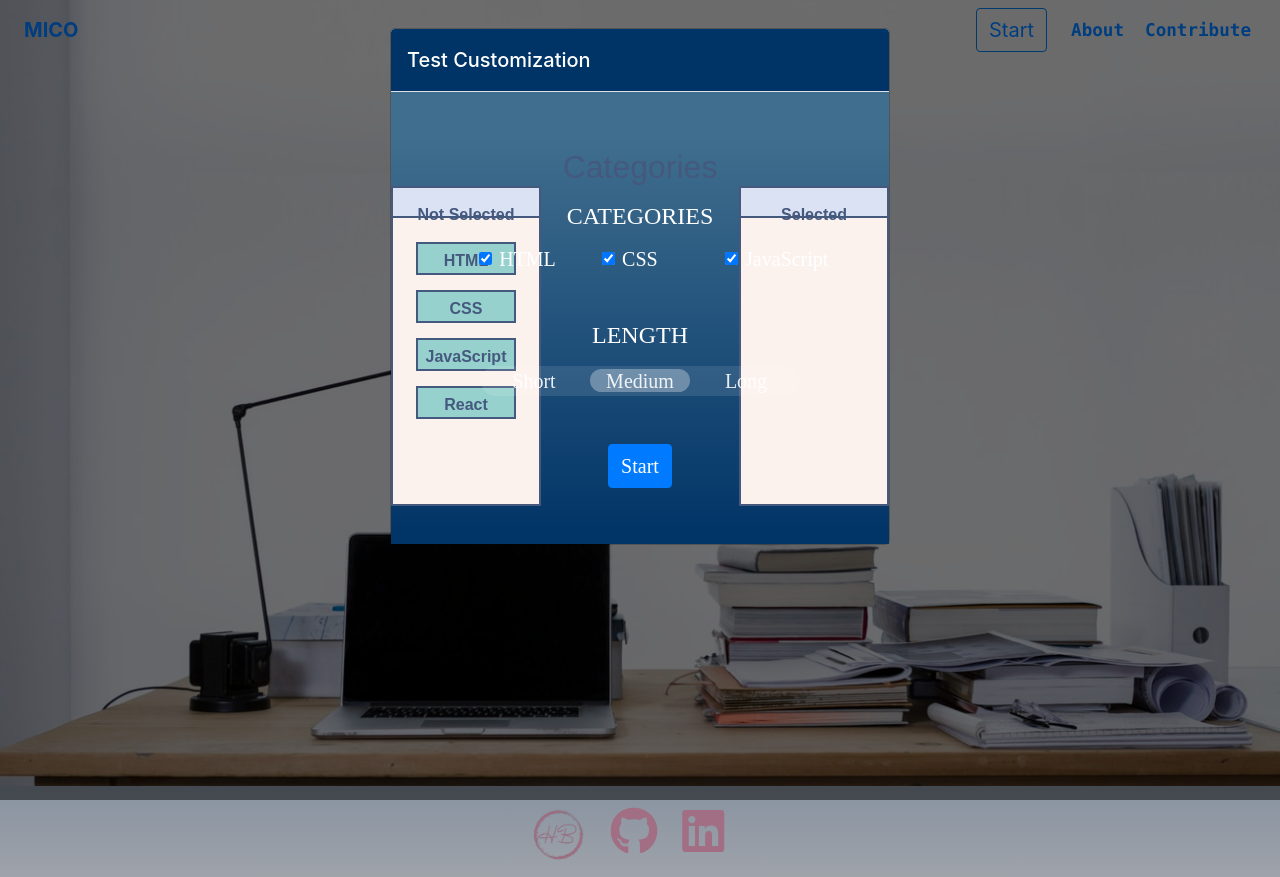
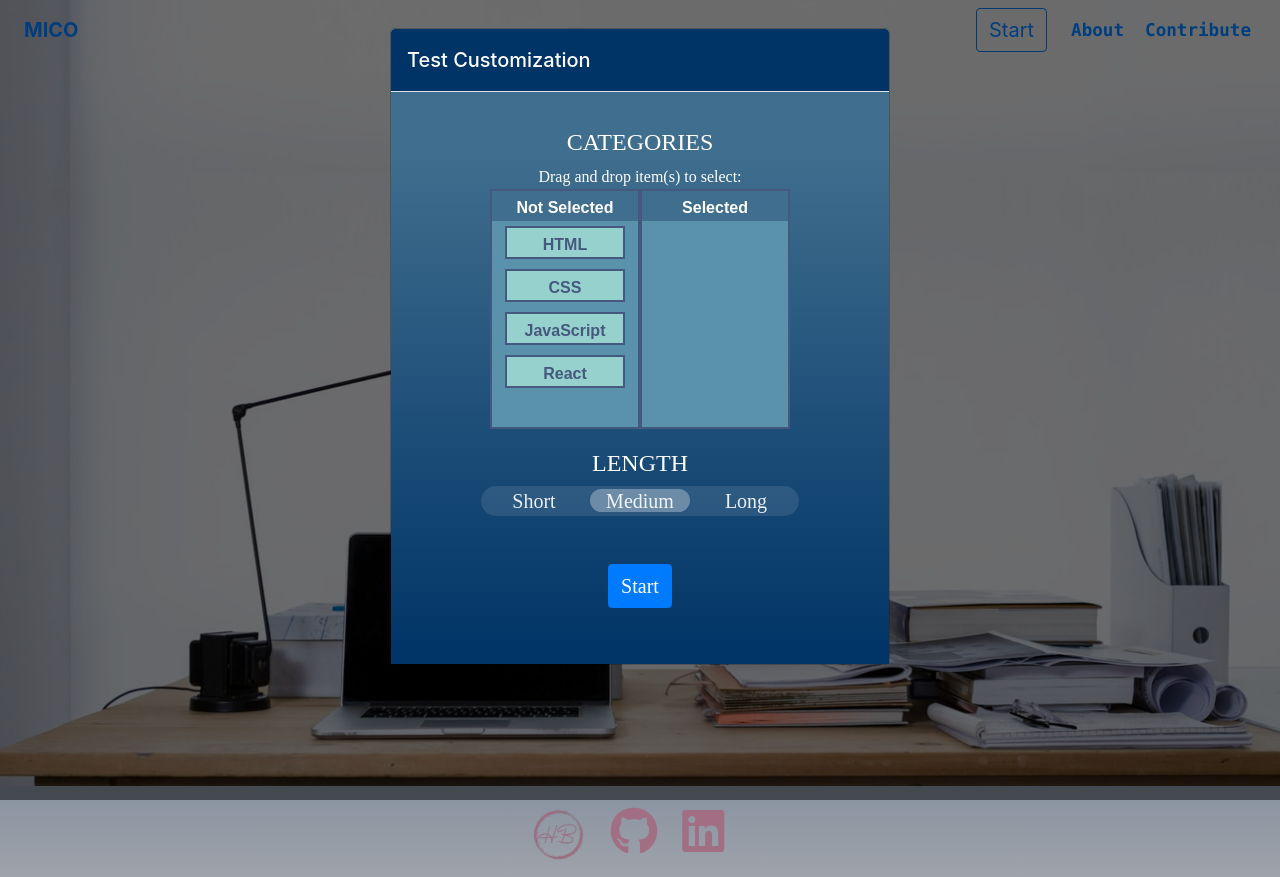
Before and after one commit to hblackmer/mico, a React (Create React App) app: page / in a window 1280 px wide. Both pictures are taken after a click on the button "Start". Built offline with nearby package versions, Linux system fonts and the light colour scheme.

Commit message:
Updated drag and drop for test categories.

```diff
--- a/src/components/Categories/Categories.css
+++ b/src/components/Categories/Categories.css
@@ -2,53 +2,44 @@
     text-align: center;
 }
 
-.todo {
-    position: absolute;
+.list1 {
+    display: inline-flex;
+    flex-direction: column;
     width: 150px;
-    height: 40vh;
-    left: 0;
-    top: 10;
-    background-color: #FBF2ED;
+    height: 30vh;
+    background-color: var(--color-extra-light-blue);
     border-style: solid;
     border-width: 2px;
     color: #45597E;
 }
 
-.header {
-    display: inline-block;
-    color: #45597E;
-    font-family: sans-serif;
-    margin: 0;
-    width:100%;
-}
-
-.task-header {
-    display: inline-block;
-    background-color: #DBE2F4;
-    color: #45597E;
-    font-family: sans-serif;
-    width:100%;
-    height: 30px;
-    padding-top: 15px;
-    font-weight: bold;
-    border-bottom-style: solid;
-    border-width: 2px;
-}
-
-.droppable {
-    position: absolute;
+.list2 {
+    display: inline-flex;
+    flex-direction: column;
     width: 150px;
-    height: 40vh;
-    right: 0;
-    background-color: #FBF2ED;
+    height: 30vh;
+    background-color: var(--color-extra-light-blue);
     border-style: solid;
     border-width: 2px;
     color: #45597E;
 }
 
+.task-header {
+    display: inline-block;
+    background-color: var(--color-light-blue);
+    color: white;
+    font-family: sans-serif;
+    width:100%;
+    height: 30px;
+    padding-top: 5px;
+    font-weight: bold;
+    border-bottom-style: #45597E solid;
+    border-width: 2px;
+}
+
 .draggable {
-    width: 100px;
-    margin: 15px auto;
+    width: 120px;
+    margin: 5px auto;
     padding-top: 5px;
     border-style: solid;
     border-width: 2px;
@@ -56,3 +47,7 @@
     font-family: sans-serif;
     font-weight: bold;
 }
+
+.draggable:hover {
+    background-color: white !important;
+}
--- a/src/components/Categories/Categories.js
+++ b/src/components/Categories/Categories.js
@@ -4,10 +4,10 @@ import './Categories.css';
 class Categories extends Component {
     state = {
         tasks: [
-            {name:"HTML",category:"todo", bgcolor: "#96D1CD"},
-            {name:"CSS", category:"todo", bgcolor: "#96D1CD"},
-            {name:"JavaScript", category:"todo", bgcolor: "#96D1CD"},
-            {name:"React", category:"todo", bgcolor: "#96D1CD"}
+            {name:"HTML",category:"list1", bgcolor: "#96D1CD"},
+            {name:"CSS", category:"list1", bgcolor: "#96D1CD"},
+            {name:"JavaScript", category:"list1", bgcolor: "#96D1CD"},
+            {name:"React", category:"list1", bgcolor: "#96D1CD"}
         ]
     }
 
@@ -37,8 +37,8 @@ class Categories extends Component {
 
     render() {
         var tasks = {
-            todo: [],
-            done: []
+            list1: [],
+            list2: []
         }
 
         this.state.tasks.forEach ((t) => {
@@ -56,18 +56,17 @@ class Categories extends Component {
 
         return (
             <div className="container-drag">
-                <h2 className="header">Categories</h2>
-                <div className="todo"
+                <div className="list1"
                     onDragOver={(e)=>this.onDragOver(e)}
-                    onDrop={(e)=>{this.onDrop(e, "todo")}}>
+                    onDrop={(e)=>{this.onDrop(e, "list1")}}>
                     <span className="task-header">Not Selected</span>
-                    {tasks.todo}
+                    {tasks.list1}
                 </div>
-                <div className="droppable"
-                    onDrop={(e)=>this.onDrop(e, "done")}
+                <div className="list2"
+                    onDrop={(e)=>this.onDrop(e, "list2")}
                     onDragOver={(ev)=>this.onDragOver(ev)}>
                     <span className="task-header">Selected</span>
-                    {tasks.done}
+                    {tasks.list2}
                 </div>
             </div>
         );
--- a/src/components/Customize/Customize.css
+++ b/src/components/Customize/Customize.css
@@ -7,15 +7,34 @@
     background-color: var(--color-extra-dark-blue);
     color: white;
 }
+
 .modal-body {
     background: linear-gradient( var(--color-light-blue) 10%, var(--color-extra-dark-blue));
 }
+
+.tab {
+    text-align: center;
+    color: white;
+}
+
+.categories-header {
+    text-align: center;
+    margin-top: -20px;
+}
+
+.length-header {
+    margin-top: 20px;
+    color: white;
+    text-align: center;
+}
+
 #regForm {
     margin: 0px auto;
     font-family: Raleway;
     padding: 40px;
     border-radius: 10px
 }
+
 .toggle_radio{
     position: relative;
     background: rgba(255,255,255,.1);
@@ -27,12 +46,15 @@
     height: 30px;
     width: 318px;
 }
+
 .toggle_radio > * {
     float: left;
 }
+
 .toggle_radio input[type=radio]{
     display: none;
 }
+
 .toggle_radio label{
     color: rgba(255,255,255,.9);
     z-index: 0;
@@ -45,6 +67,7 @@
     z-index: 1;
     text-align: center;
 }
+
 .toggle_option_slider{
     width: 100px;
     height: 23px;
@@ -53,18 +76,22 @@
     border-radius: 50px;
     transition: all .4s ease;
 }
+
 #first_toggle:checked ~ .toggle_option_slider{
     background: rgba(255,255,255,.3);
     left: 3px;
 }
+
 #second_toggle:checked ~ .toggle_option_slider{
     background: rgba(255,255,255,.3);
     left: 109px;
 }
+
 #third_toggle:checked ~ .toggle_option_slider{
     background: rgba(255,255,255,.3);
     left: 215px;
 }
+
 #customize-button {
     font-size: 1.25rem;
 }
--- a/src/components/Customize/Customize.js
+++ b/src/components/Customize/Customize.js
@@ -19,29 +19,12 @@ class Customize extends Component {
                 <ModalBody>
                     <Form id="regForm">
                         <div className="tab">
+                            <h4 className="categories-header">CATEGORIES</h4>
+                            <lead>Drag and drop item(s) to select:</lead>
                             <Categories />
-                            <h4 className="text-white text-center my-3">CATEGORIES</h4>
-                            <Row className="row offset-1 justify-content-center mb-5">
-                                <Col className="form-check form-switch">
-                                    <Input className="form-check-input" type="checkbox" id="flexSwitchCheckHTML" checked />
-                                    <Label className="form-check-label text-white h5"
-                                        for="flexSwitchCheckChecked">HTML</Label>
-                                </Col>
-                                <Col className="form-check form-switch">
-                                    <Input className="form-check-input" type="checkbox" id="flexSwitchCheckCSS" checked />
-                                    <Label className="form-check-label text-white h5"
-                                        for="flexSwitchCheckChecked">CSS</Label>
-                                </Col>
-                                <Col className="form-check form-switch">
-                                    <Input className="form-check-input" type="checkbox" id="flexSwitchCheckJavaScript"
-                                        checked />
-                                    <Label className="form-check-label text-white h5"
-                                        for="flexSwitchCheckChecked">JavaScript</Label>
-                                </Col>
-                            </Row>
                         </div>
                         <div className="tab">
-                            <h4 className="text-white text-center my-3">LENGTH</h4>
+                            <h4 className="length-header">LENGTH</h4>
                             <div className="toggle_radio mb-5">
                                 <Input type="radio" className="toggle_option" id="first_toggle" name="toggle_option" />
                                 <Input type="radio" checked className="toggle_option" id="second_toggle" name="toggle_option" />
```
